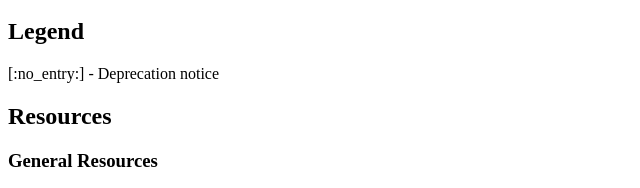
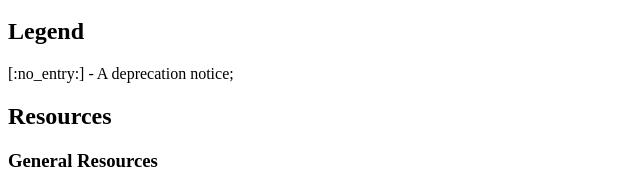
Before and after one commit to alferov/awesome-gulp, a plain HTML site: page index.html in a window 1280 px wide. Shown: the part 2083-2271 px from the top of the page, 0-640 px from the left. Drawn offline with Linux system fonts and the light colour scheme; files that its build step writes are made by us from their sources.

Commit message:
Update 2016-05-08T19:44:38.677Z

```diff
--- a/index.html
+++ b/index.html
@@ -94,7 +94,7 @@
 <li><a href="#miscellaneous">Miscellaneous</a></li>
 </ul>
 <h2 id="legend">Legend</h2>
-<p>[:no_entry:] - Deprecation notice</p>
+<p>[:no_entry:] - A deprecation notice;</p>
 <h2 id="resources">Resources</h2>
 <h3 id="general-resources">General Resources</h3>
 <ul>
```
